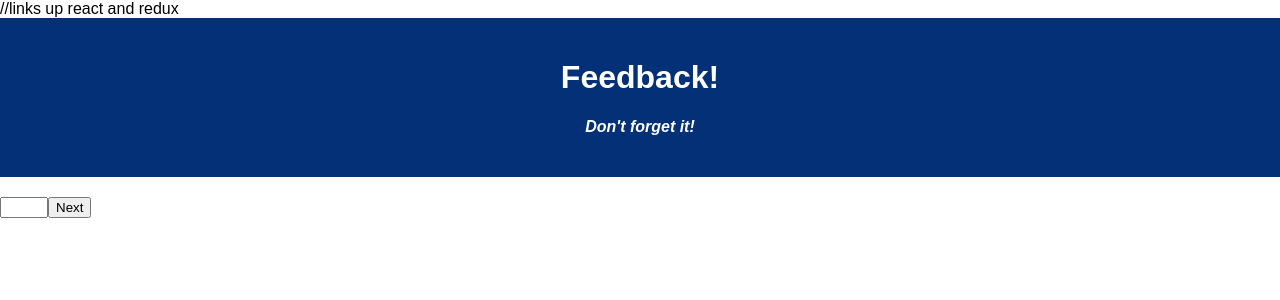
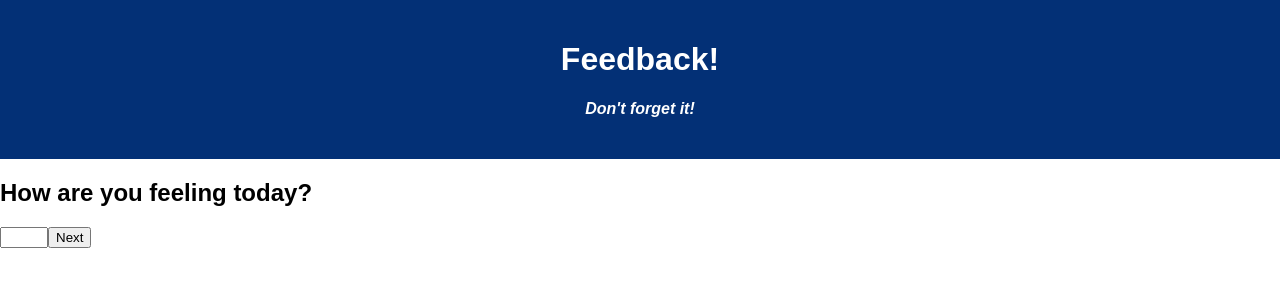
Before and after one commit to Xibbrahimovic/weekend-redux-feedback-loop, a React (Create React App) app: page /#/ in a window 1280 px wide. Shown: the top 300 px of the page. Built offline with nearby package versions, Linux system fonts and the light colour scheme.

Commit message:
can submit feeling

```diff
--- a/src/components/FeelingForm/FeelingForm.jsx
+++ b/src/components/FeelingForm/FeelingForm.jsx
@@ -1,4 +1,4 @@
-import {useDispatch, useSelector} from 'react-redux';
+import {useDispatch} from 'react-redux';
 import {useHistory} from 'react-router-dom';
 import {useState} from 'react';
 
@@ -6,32 +6,24 @@ import {useState} from 'react';
 function FeelingForm(){
     const dispatch = useDispatch();
     const history = useHistory();
-    const [feeling, setFeeling] = useState({feeling: "" });
-
-
-
-    const handleChangeFor = (event) => {
-        event.preventDefault();
-        setFeeling(event.target.value)
-
-    }; //end add feeling function
+    const [feeling, setFeeling] = useState('');
 
     const handleSubmit = (event) => {
-
-    dispatch({//send feeling data to reducer
+        event.preventDefault();
+        //send feeling data to reducer
+        dispatch({
         type: "ADD_FEELING",
         payload: feeling
     })
 }
-
-
-
     return(
+        <div>
         <form onSubmit={(event) => handleSubmit(event)}>
+        <h2>How are you feeling today?</h2>
             <input
-            onChange={(event) => handleChangeFor(event)}
+            onChange={(event) => setFeeling(event.target.value)}
             type="number"
-            value=""
+            value={feeling}
             min="1"
             max="5"
             required>
@@ -40,6 +32,7 @@ function FeelingForm(){
         <button type="submit">Next</button>
 
         </form>
+        </div>
 
     )
 
--- a/src/index.js
+++ b/src/index.js
@@ -38,9 +38,9 @@ const storeInstance = createStore(
     applyMiddleware(logger)
 );
 
-
+//links up react and redux
 ReactDOM.render(
-<Provider store={storeInstance}> //links up react and redux
+<Provider store={storeInstance}>
     <App />
     </Provider>,
     document.getElementById('root'));
```
